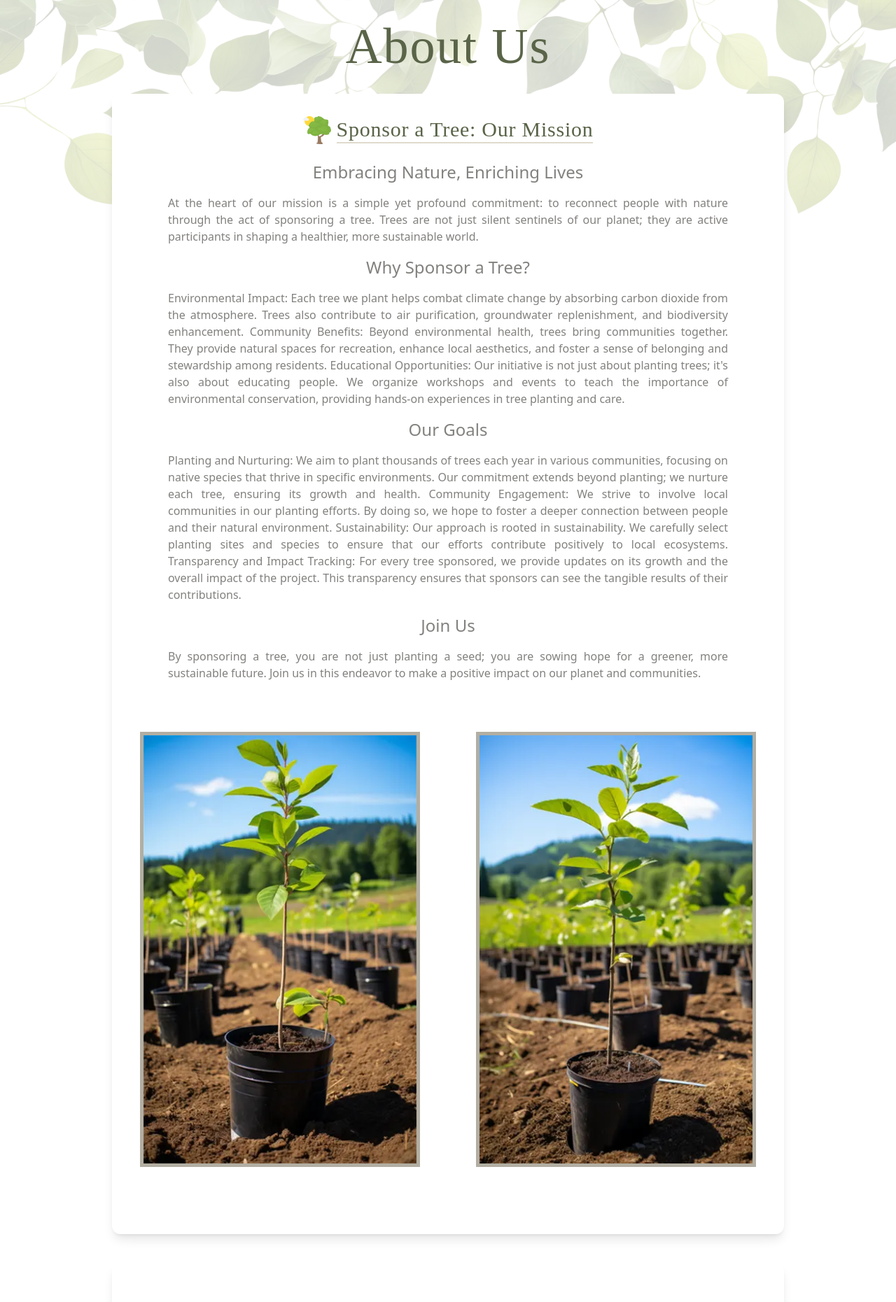
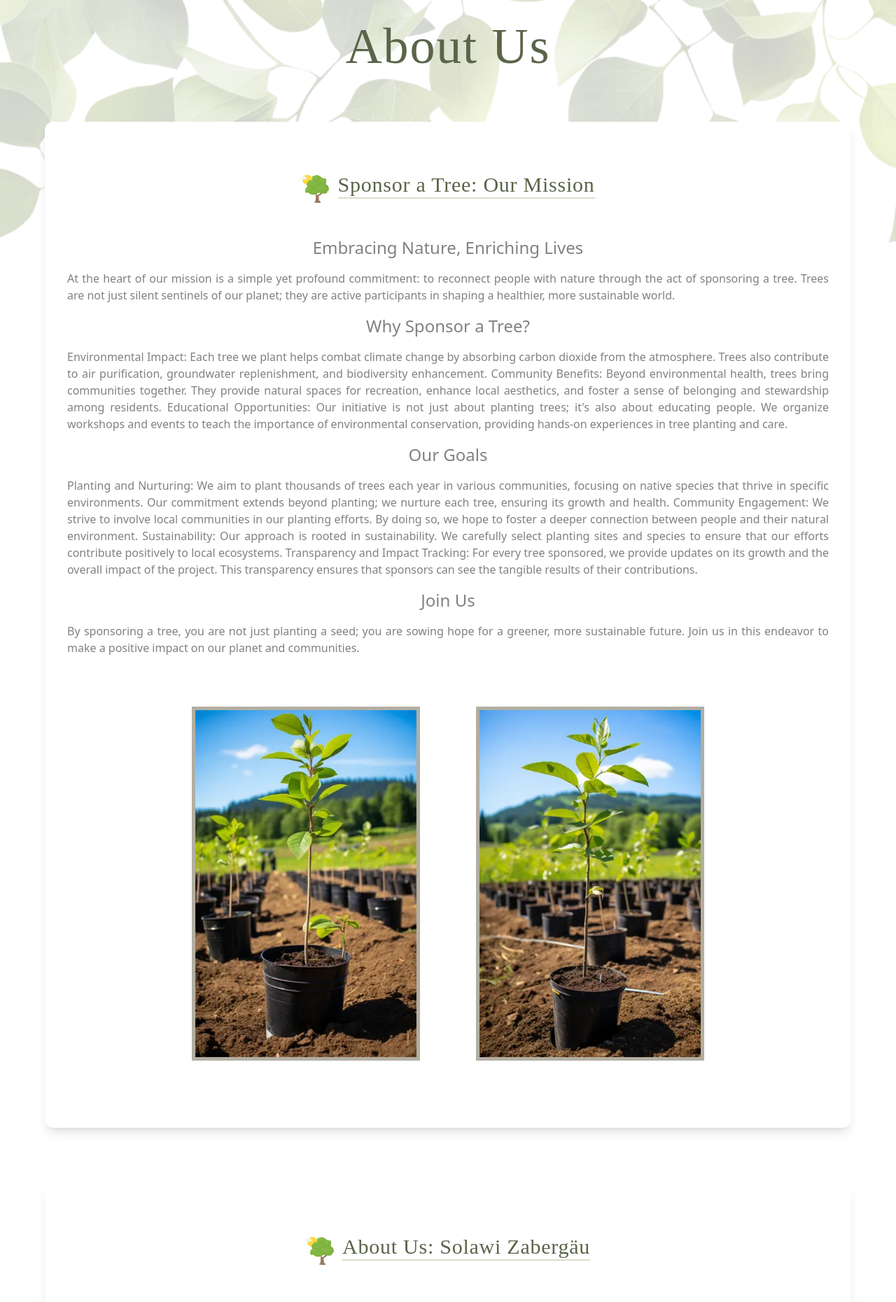
Before and after one commit to solawi-projects/baum-bauer-frontend, a React (Vite) app: page /about in a window 1280 px wide. Shown: the part 280-2141 px from the top of the page at 70% size. Built offline with nearby package versions, Linux system fonts and the light colour scheme; a web font is replaced by a local one.

Commit message:
Fixed some minor styling on the About Us page

```diff
--- a/src/pages/About.jsx
+++ b/src/pages/About.jsx
@@ -17,7 +17,7 @@ const About = () => {
       <section className="relative flex flex-col items-center justify-center pt-[100px] md:pt-[160px] lg:pt-[180px] xl:pt-[220px]">
         {/* Overlay with background image and opacity */}
         <div
-          className="absolute top-0 left-0 w-full h-[15%] bg-cover bg-no-repeat bg-center"
+          className="absolute top-0 left-0 w-full h-[25%] bg-cover bg-no-repeat bg-center"
           style={{
             backgroundImage: `url(${backgroundImage})`,
             opacity: 0.2,
@@ -26,12 +26,12 @@ const About = () => {
 
         {/* Content */}
         {/* Article - Sponsor a Tree: Our Mission */}
-        <article className="max-w-[75%] flex flex-col bg-white rounded-xl items-center justify-center z-[8] px-6 md:px-10 lg:px-14 xl:px-20 py-8 shadow-lg ">
-          <div className="flex items-center mb-4">
+        <article className="max-w-6xl mx-auto px-4 py-8 md:p-8 bg-white rounded-xl shadow-lg my-10 z-10">
+          <div className="text-center mb-10 pt-[0px] md:pt-[10px] lg:pt-[20px] xl:pt-[40px]">
             <img
               src="/src/assets/tree.png"
               alt="Tree Icon"
-              className="w-[40px] h-[40px] mr-2"
+              className="inline w-[40px] h-[40px] mr-2"
             />{" "}
             <h3 className="text-2xl sm:text-3xl text-secondary-color font-main-font tracking-wide border-b-2 border-bg-header-footer inline-block">
               Sponsor a Tree: Our Mission
@@ -94,24 +94,24 @@ const About = () => {
             <img
               src="src/assets/images/biobaum_sapling_01.webp"
               alt="Sapling Tree"
-              className="w-[50%] border border-[var(--darker-primary)]"
+              className="w-[30%] border border-[var(--darker-primary)]"
               style={{ borderWidth: "5px" }}
             />
             <img
               src="src/assets/images/biobaum_sapling_02.webp"
               alt="Sapling Tree"
-              className="w-[50%] border border-[var(--darker-primary)]"
+              className="w-[30%] border border-[var(--darker-primary)]"
               style={{ borderWidth: "5px" }}
             />
           </div>
         </article>
         {/* Article - About Us: Solawi Zabergäu */}
-        <article className="max-w-[75%] flex flex-col items-center bg-white rounded-xl justify-center z-[8] px-6 md:px-10 lg:px-14 xl:px-20 py-8 mt-10 shadow-lg">
-          <div className="flex items-center mb-4 pt-[0px] md:pt-[10px] lg:pt-[20px] xl:pt-[40px]">
+        <article className="max-w-6xl mx-auto px-4 py-8 md:p-8 bg-white rounded-xl shadow-lg my-10 z-10">
+          <div className="text-center mb-10 pt-[0px] md:pt-[10px] lg:pt-[20px] xl:pt-[40px]">
             <img
               src="/src/assets/tree.png"
               alt="Tree Icon"
-              className="w-[40px] h-[40px] mr-2"
+              className="inline w-[40px] h-[40px] mr-2"
             />{" "}
             <h3 className="text-2xl sm:text-3xl text-secondary-color font-main-font tracking-wide border-b-2 border-bg-header-footer inline-block">
               About Us: Solawi Zabergäu
@@ -173,13 +173,13 @@ const About = () => {
             <img
               src="src/assets/images/biobaum_sapling_03.webp"
               alt="Sapling Tree"
-              className="w-[50%] border border-[var(--darker-primary)]"
+              className="w-[30%] border border-[var(--darker-primary)]"
               style={{ borderWidth: "5px" }}
             />
             <img
               src="src/assets/images/biobaum_sapling_04.webp"
               alt="Sapling Tree"
-              className="w-[50%] border border-[var(--darker-primary)]"
+              className="w-[30%] border border-[var(--darker-primary)]"
               style={{ borderWidth: "5px" }}
             />
           </div>
@@ -188,8 +188,8 @@ const About = () => {
       {/* Footer Image */}
       <img
         src="src/assets/images/biobaum_about_footer_img.webp"
-        alt="Footer Image"
-        className="w-full mt-10"
+        alt="About BioBaumBauer Footer Image"
+        className="w-full mt-40"
       />
     </main>
   );
```
